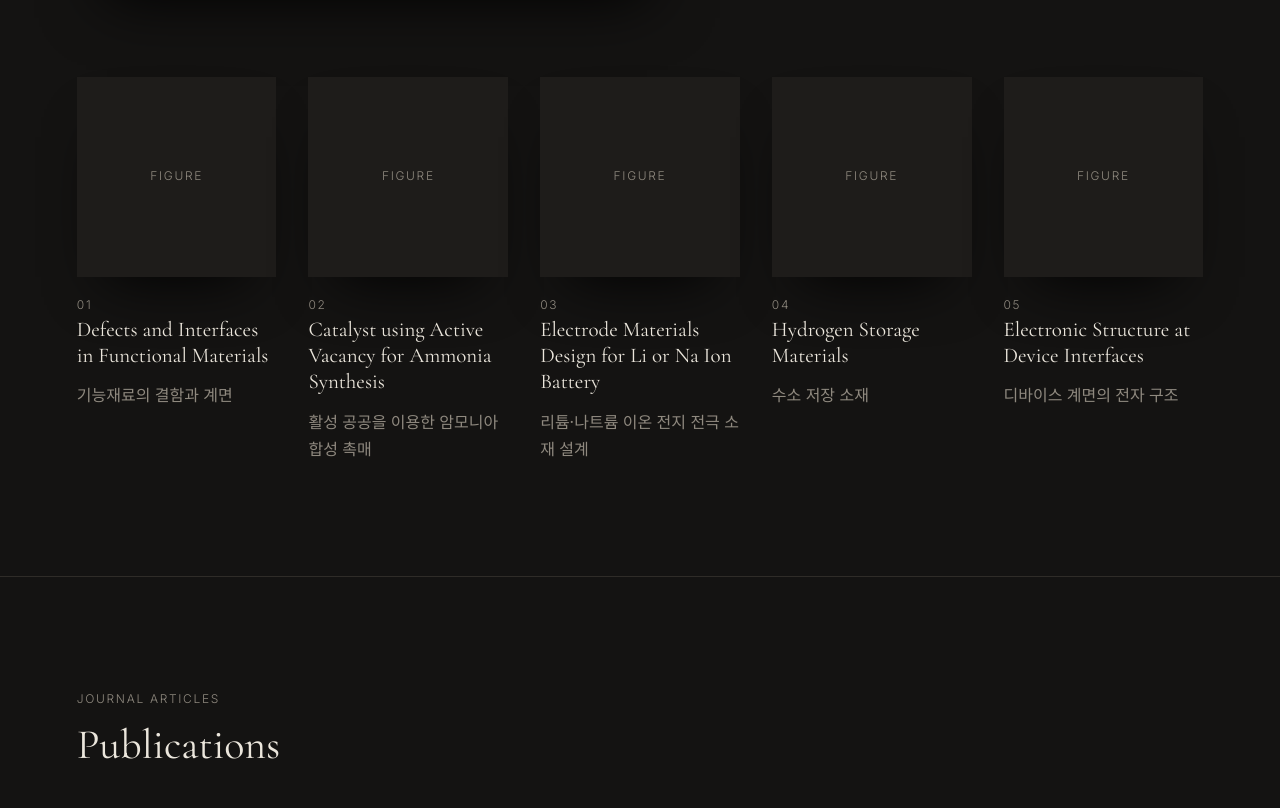
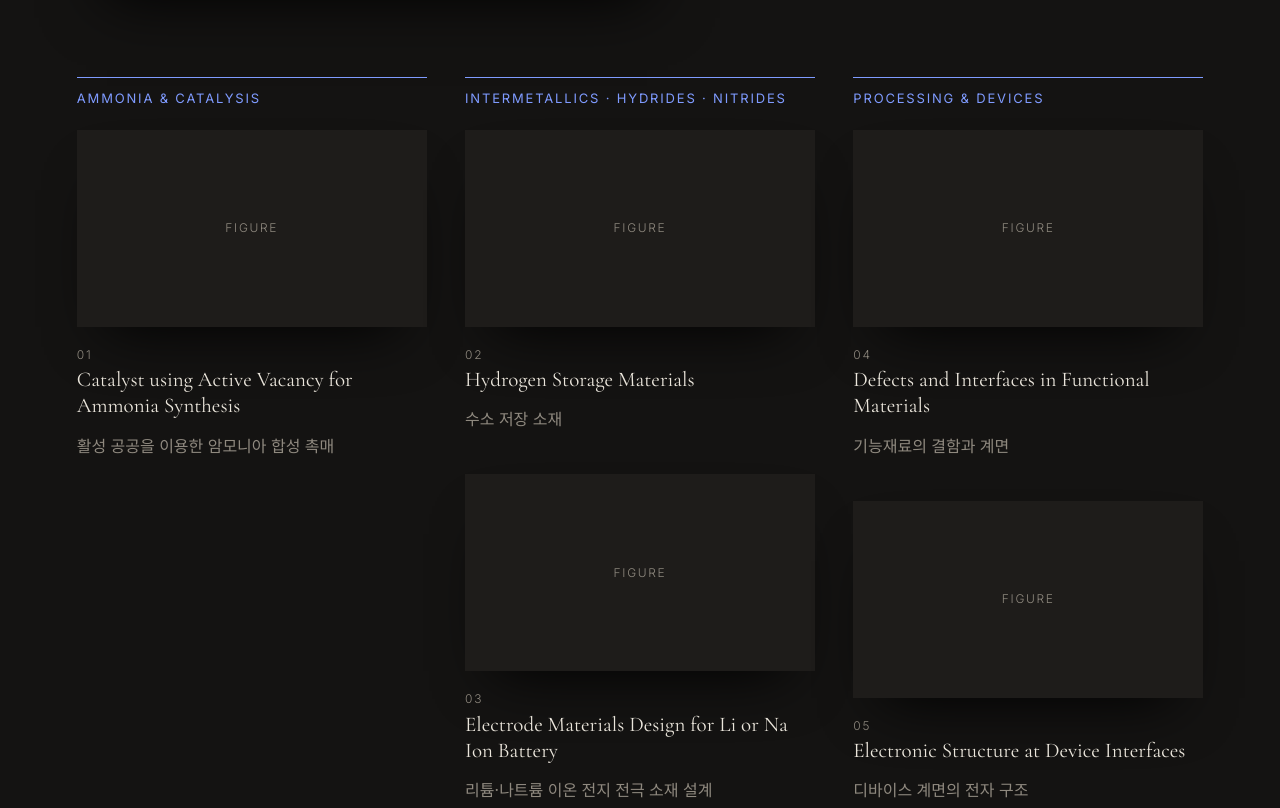
Before and after one commit to eamlab301/eamlab301.github.io, a plain HTML site: page index.html in a window 1280 px wide. Shown: the part 1589-2397 px from the top of the page. Drawn offline with nearby package versions, Linux system fonts and the light colour scheme.

Commit message:
Research grouped by publication categories
Co-Authored-By: Claude Opus 5.5 <noreply@anthropic.com>

```diff
--- a/index.html
+++ b/index.html
@@ -23,7 +23,7 @@ h1 i{color:var(--accent)}
 h2{font-size:42px;font-weight:400;margin-bottom:6vh}
 .kor{font-family:"Nanum Myeongjo",serif;color:var(--mute);margin-top:14px}
 .label{font-size:12px;letter-spacing:.14em;text-transform:uppercase;color:var(--mute)}
-.rooms{display:grid;grid-template-columns:repeat(5,1fr);gap:2.5vw}
+.groups{display:grid;grid-template-columns:repeat(3,1fr);gap:3vw}.gl{font:400 13px Inter;letter-spacing:.14em;text-transform:uppercase;color:var(--accent);border-top:1px solid var(--accent);padding-top:12px;margin-bottom:24px}.group .room{margin-bottom:5vh}.group .room .frame{aspect-ratio:16/9}
 .core{display:grid;grid-template-columns:1.3fr 1fr;gap:5vw;align-items:center;margin-bottom:10vh}.core .frame{aspect-ratio:16/9}.core h3{font:400 clamp(34px,4vw,52px)/1.1 'Cormorant Garamond',serif;margin-top:10px}
 .room .frame{aspect-ratio:1;margin-bottom:18px}
 .room h3{font:400 21px/1.25 "Cormorant Garamond",serif;margin-top:2px}
@@ -48,7 +48,7 @@ h2{font-size:42px;font-weight:400;margin-bottom:6vh}
 .alumni:hover span{color:var(--accent)!important}
 .alumni{display:inline-block;margin-top:8vh;padding-bottom:6px;border-bottom:1px solid var(--line);color:var(--mute);font-size:14px;max-width:900px}
 footer{padding:8vh 6vw;color:var(--mute);font-size:13px;display:flex;justify-content:space-between;border-top:1px solid var(--line)}
-@media (max-width:760px){.hero,.pi,.core{grid-template-columns:1fr}.rooms,.artists{grid-template-columns:1fr 1fr}nav div{display:none}.cap{grid-template-columns:1fr}.toc{max-width:320px}}
+@media (max-width:760px){.hero,.pi,.core,.groups{grid-template-columns:1fr}.rooms,.artists{grid-template-columns:1fr 1fr}nav div{display:none}.cap{grid-template-columns:1fr}.toc{max-width:320px}}
 .mark{width:26px;height:26px;vertical-align:-7px;margin-right:10px}
 </style>
 </head>
@@ -68,12 +68,10 @@ footer{padding:8vh 6vw;color:var(--mute);font-size:13px;display:flex;justify-con
   <p class="label">Research</p><h2 class="serif" style="margin-bottom:10px">Mechanism &amp; Design of Functional Materials</h2>
   <p class="kor" style="margin:0 0 8vh">기능재료의 기작 규명과 설계</p>
   <div class="core"><div class="frame"><span class="label">figure</span></div><div><p class="label">Core theme</p><h3>Electron Active Materials</h3><p class="kor">전자 활성 소재</p></div></div>
-  <div class="rooms">
-    <div class="room"><div class="frame"><span class="label">figure</span></div><p class="label">01</p><h3>Defects and Interfaces in Functional Materials</h3><p class="kor">기능재료의 결함과 계면</p></div>
-    <div class="room"><div class="frame"><span class="label">figure</span></div><p class="label">02</p><h3>Catalyst using Active Vacancy for Ammonia Synthesis</h3><p class="kor">활성 공공을 이용한 암모니아 합성 촉매</p></div>
-    <div class="room"><div class="frame"><span class="label">figure</span></div><p class="label">03</p><h3>Electrode Materials Design for Li or Na Ion Battery</h3><p class="kor">리튬·나트륨 이온 전지 전극 소재 설계</p></div>
-    <div class="room"><div class="frame"><span class="label">figure</span></div><p class="label">04</p><h3>Hydrogen Storage Materials</h3><p class="kor">수소 저장 소재</p></div>
-    <div class="room"><div class="frame"><span class="label">figure</span></div><p class="label">05</p><h3>Electronic Structure at Device Interfaces</h3><p class="kor">디바이스 계면의 전자 구조</p></div>
+  <div class="groups">
+    <div class="group"><p class="gl">Ammonia &amp; Catalysis</p><div class="room"><div class="frame"><span class="label">figure</span></div><p class="label">01</p><h3>Catalyst using Active Vacancy for Ammonia Synthesis</h3><p class="kor">활성 공공을 이용한 암모니아 합성 촉매</p></div></div>
+    <div class="group"><p class="gl">Intermetallics · Hydrides · Nitrides</p><div class="room"><div class="frame"><span class="label">figure</span></div><p class="label">02</p><h3>Hydrogen Storage Materials</h3><p class="kor">수소 저장 소재</p></div><div class="room"><div class="frame"><span class="label">figure</span></div><p class="label">03</p><h3>Electrode Materials Design for Li or Na Ion Battery</h3><p class="kor">리튬·나트륨 이온 전지 전극 소재 설계</p></div></div>
+    <div class="group"><p class="gl">Processing &amp; Devices</p><div class="room"><div class="frame"><span class="label">figure</span></div><p class="label">04</p><h3>Defects and Interfaces in Functional Materials</h3><p class="kor">기능재료의 결함과 계면</p></div><div class="room"><div class="frame"><span class="label">figure</span></div><p class="label">05</p><h3>Electronic Structure at Device Interfaces</h3><p class="kor">디바이스 계면의 전자 구조</p></div></div>
   </div>
 </section>
 
```
